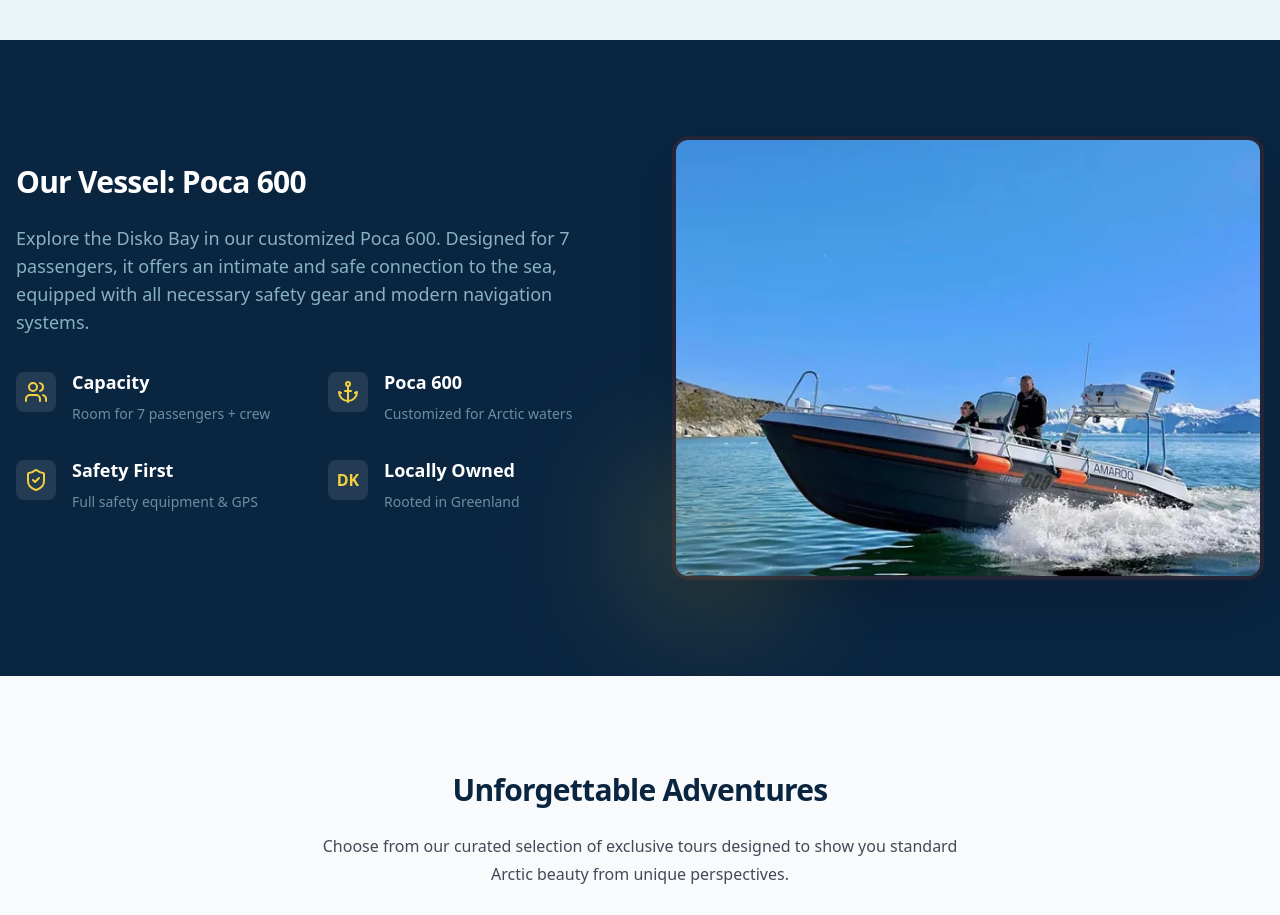
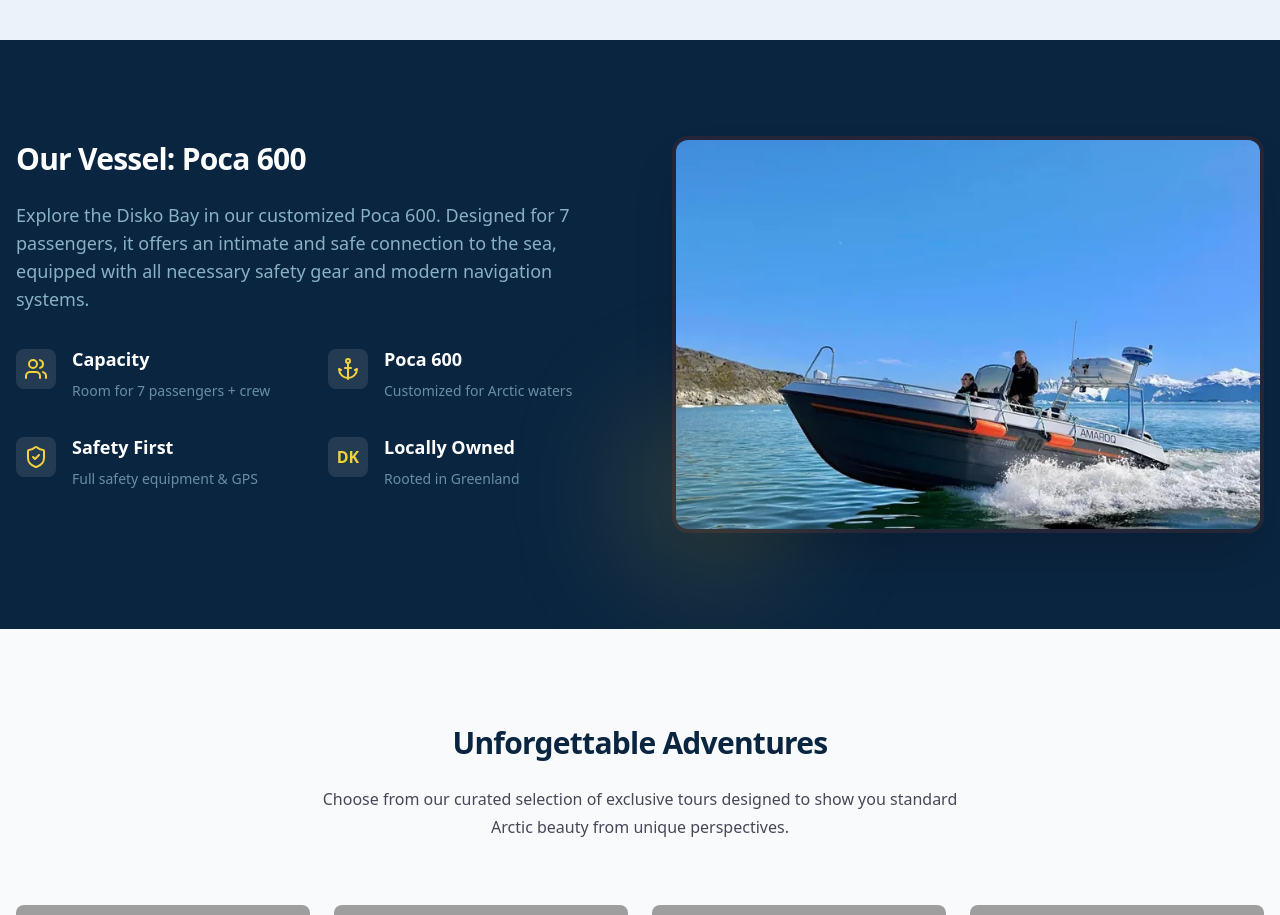
Before and after one commit to ArneDjurhuus/greenland-sea-safari, a Next.js app: page / in a window 1280 px wide. Shown: the part 1360-2275 px from the top of the page. Built offline with nearby package versions, Linux system fonts and the light colour scheme; grey boxes are pictures that could not be loaded; a web font is replaced by a local one.

Commit message:
feat: add BoatSection component to display vessel details and features

```diff
--- a/src/components/sections/BoatSection.tsx
+++ b/src/components/sections/BoatSection.tsx
@@ -1,7 +1,6 @@
 "use client";
 
 import { Heading, Text } from "@/components/ui/Typography";
-import Image from "next/image";
 import { ShieldCheck, Anchor, Users } from "lucide-react";
 
 export function BoatSection() {
@@ -38,13 +37,12 @@ export function BoatSection() {
                     </div>
 
                     <div className="lg:w-1/2 relative">
-                        <div className="relative rounded-2xl overflow-hidden shadow-2xl shadow-black/20 aspect-[4/3] bg-arctic-night border-4 border-white/5">
-                            <Image
+                        <div className="relative rounded-2xl overflow-hidden shadow-2xl shadow-black/20 bg-arctic-night border-4 border-white/5">
+                            <img
                                 src="/image_of_boat.png"
                                 alt="Poca 600 boat in Disko Bay"
-                                fill
-                                className="object-cover transition-transform hover:scale-105 duration-700"
-                                sizes="(max-width: 768px) 100vw, 50vw"
+                                className="w-full h-auto object-cover transition-transform hover:scale-105 duration-700"
+                                loading="eager"
                             />
                         </div>
                         {/* Decorative element */}
```
